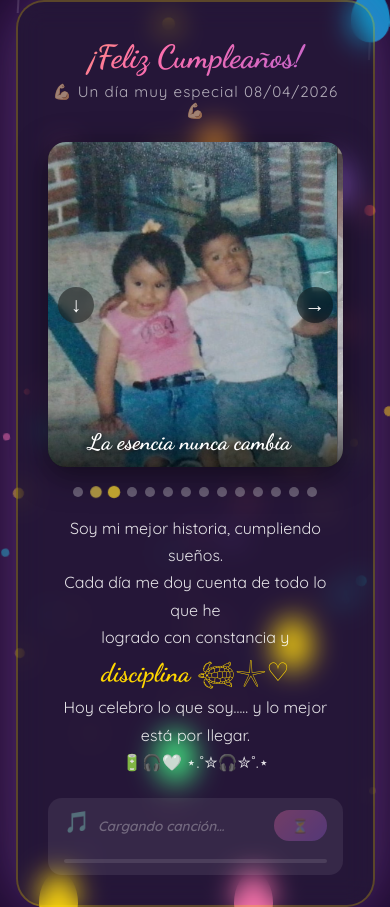
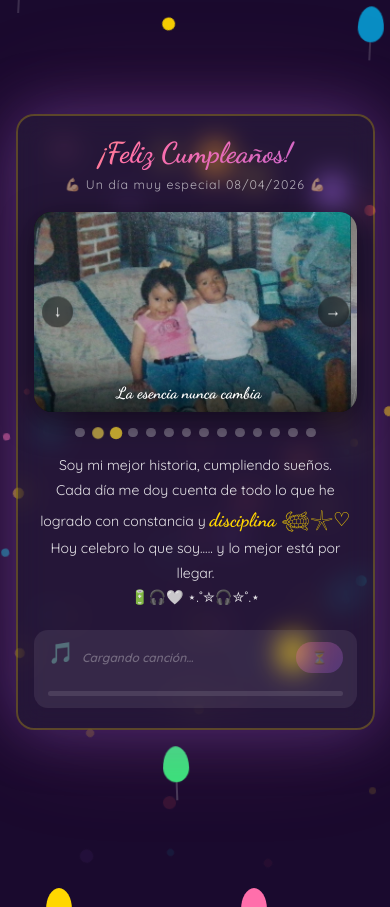
Before and after one commit to Fernanda22gl/Happy-Birthday-Mafer, a plain HTML site: page index.html in a window 390 px wide. After the commit the page ends 844 px from the top, so only its background shows below. Drawn offline with Linux system fonts and the light colour scheme.

Commit message:
Refactor CSS styles for responsiveness and clarity

```diff
--- a/index.html
+++ b/index.html
@@ -8,13 +8,16 @@
   <style>
     *, *::before, *::after { box-sizing: border-box; margin: 0; padding: 0; }
     :root { --gold:#FFD700; --pink:#FF6FAB; --purple:#9B5DE5; --dark:#1a0a2e; }
+    html { scroll-behavior: smooth; }
     body {
       background: var(--dark);
       font-family: 'Quicksand', sans-serif;
       min-height: 100vh;
       display: flex; flex-direction: column;
       align-items: center; justify-content: center;
-      overflow: hidden;
+      overflow-x: hidden;
+      overflow-y: auto;
+      padding: 20px 12px;
     }
     .confetti-wrap { position:fixed; inset:0; pointer-events:none; z-index:0; }
     .dot { position:absolute; top:-20px; border-radius:50%; animation:fall linear infinite; opacity:0.85; }
@@ -34,11 +37,15 @@
       position:relative; z-index:1;
       background:rgba(255,255,255,0.05);
       backdrop-filter:blur(14px);
+      -webkit-backdrop-filter:blur(14px);
       border:2px solid rgba(255,215,0,0.25);
-      border-radius:28px; padding:36px 30px 30px;
-      max-width:520px; width:92vw; text-align:center;
+      border-radius:28px;
+      padding: clamp(20px, 5vw, 36px) clamp(16px, 4vw, 30px);
+      width: min(92vw, 560px);
+      text-align:center;
       box-shadow:0 0 60px rgba(155,93,229,0.35),0 0 120px rgba(255,111,171,0.15);
       animation:popIn 0.8s cubic-bezier(.34,1.56,.64,1) both;
+      margin: auto;
     }
     @keyframes popIn {
       from { transform:scale(0.5) rotate(-6deg); opacity:0; }
@@ -46,31 +53,32 @@
     }
     h1 {
       font-family:'Dancing Script',cursive;
-      font-size:clamp(2rem,8vw,3.4rem);
+      font-size:clamp(1.8rem,7vw,3.4rem);
       background:linear-gradient(135deg,var(--gold),var(--pink),var(--purple));
       -webkit-background-clip:text; -webkit-text-fill-color:transparent;
       background-clip:text; background-size:200%;
       animation:shimmer 3s linear infinite; margin-bottom:6px;
+      line-height:1.2;
     }
     @keyframes shimmer {
       0%  { background-position:0% 50%; }
       50% { background-position:100% 50%; }
       100%{ background-position:0% 50%; }
     }
-    .subtitle { color:rgba(255,255,255,0.65); font-size:0.95rem; margin-bottom:22px; letter-spacing:1px; }
+    .subtitle { color:rgba(255,255,255,0.65); font-size:clamp(0.78rem,2.5vw,0.95rem); margin-bottom:20px; letter-spacing:1px; }
     .carousel-wrap {
       position:relative; border-radius:18px; overflow:hidden;
-      margin-bottom:20px; box-shadow:0 8px 32px rgba(0,0,0,0.5); background:#111;
+      margin-bottom:16px; box-shadow:0 8px 32px rgba(0,0,0,0.5); background:#111;
     }
     .carousel { display:flex; transition:transform 0.6s cubic-bezier(.77,0,.18,1); }
-    .slide { min-width:100%; height:325px; display:flex; align-items:center; justify-content:center; flex-direction:column; position:relative; overflow:hidden; }
+    .slide { min-width:100%; height:clamp(200px,45vw,325px); display:flex; align-items:center; justify-content:center; flex-direction:column; position:relative; overflow:hidden; }
     .slide img { width:100%; height:100%; object-fit:cover; display:block; }
     .slide .caption {
       position:absolute; bottom:0; left:0; right:0;
-      font-family:'Dancing Script',cursive; font-size:1.4rem; color:#fff;
+      font-family:'Dancing Script',cursive; font-size:clamp(1rem,3.5vw,1.4rem); color:#fff;
       text-shadow:0 2px 8px rgba(0,0,0,0.8);
       background:linear-gradient(transparent,rgba(0,0,0,0.65));
-      padding:28px 16px 12px;
+      padding:28px 16px 10px;
     }
     .slide-placeholder {
       width:100%; height:100%;
@@ -83,45 +91,51 @@
     .arrow {
       position:absolute; top:50%; transform:translateY(-50%);
       background:rgba(0,0,0,0.45); border:none; color:#fff;
-      font-size:1.3rem; width:36px; height:36px; border-radius:50%;
-      cursor:pointer; z-index:10; display:flex; align-items:center; justify-content:center;
+      font-size:clamp(1rem,3vw,1.3rem);
+      width:clamp(30px,8vw,38px); height:clamp(30px,8vw,38px);
+      border-radius:50%; cursor:pointer; z-index:10;
+      display:flex; align-items:center; justify-content:center;
       backdrop-filter:blur(6px); transition:background 0.2s;
+      -webkit-tap-highlight-color:transparent;
     }
     .arrow:hover { background:rgba(255,255,255,0.25); }
-    .arrow.left  { left:10px; }
-    .arrow.right { right:10px; }
-    .dots { display:flex; justify-content:center; gap:8px; margin-bottom:18px; }
+    .arrow.left  { left:8px; }
+    .arrow.right { right:8px; }
+    .dots { display:flex; justify-content:center; gap:8px; margin-bottom:16px; flex-wrap:wrap; }
     .dot-btn {
-      width:10px; height:10px; border-radius:50%;
+      width:clamp(8px,2.5vw,11px); height:clamp(8px,2.5vw,11px); border-radius:50%;
       background:rgba(255,255,255,0.3); border:none; cursor:pointer;
       transition:background 0.3s, transform 0.3s;
+      -webkit-tap-highlight-color:transparent;
     }
     .dot-btn.active { background:var(--gold); transform:scale(1.4); }
-    .message { color:rgba(255,255,255,0.88); font-size:1rem; line-height:1.7; padding:0 10px; margin-bottom:22px; }
-    .name { font-family:'Dancing Script',cursive; font-size:1.6rem; color:var(--gold); }
+    .message { color:rgba(255,255,255,0.88); font-size:clamp(0.88rem,2.8vw,1.05rem); line-height:1.75; padding:0 4px; margin-bottom:20px; }
+    .name { font-family:'Dancing Script',cursive; font-size:clamp(1.2rem,4vw,1.6rem); color:var(--gold); }
     .music-bar {
       display:flex; align-items:center; gap:10px;
       background:rgba(255,255,255,0.08); border-radius:14px;
-      padding:12px 16px; flex-wrap:wrap;
+      padding:12px 14px; flex-wrap:wrap;
     }
     .music-info { display:flex; align-items:center; gap:8px; flex:1; min-width:0; }
-    .music-icon { font-size:1.3rem; animation:bounce 1s infinite alternate; }
+    .music-icon { font-size:1.3rem; animation:bounce 1s infinite alternate; flex-shrink:0; }
     @keyframes bounce { from{transform:translateY(0);} to{transform:translateY(-5px);} }
-    .music-title { color:rgba(255,255,255,0.9); font-size:0.85rem; font-weight:600; white-space:nowrap; overflow:hidden; text-overflow:ellipsis; max-width:190px; }
+    .music-title { color:rgba(255,255,255,0.9); font-size:clamp(0.75rem,2.5vw,0.85rem); font-weight:600; white-space:nowrap; overflow:hidden; text-overflow:ellipsis; max-width:min(190px,40vw); }
     .music-title.no-song { color:rgba(255,255,255,0.3); font-style:italic; }
     .play-btn {
       background:linear-gradient(135deg,var(--pink),var(--purple));
-      border:none; color:#fff; border-radius:50px; padding:7px 18px;
-      cursor:pointer; font-family:'Quicksand',sans-serif; font-weight:600; font-size:0.85rem;
+      border:none; color:#fff; border-radius:50px;
+      padding:clamp(6px,2vw,8px) clamp(12px,4vw,18px);
+      cursor:pointer; font-family:'Quicksand',sans-serif; font-weight:600;
+      font-size:clamp(0.78rem,2.5vw,0.88rem);
       transition:opacity 0.2s, transform 0.2s; white-space:nowrap;
+      -webkit-tap-highlight-color:transparent;
     }
     .play-btn:hover { opacity:0.85; transform:scale(1.05); }
     .play-btn:disabled { opacity:0.3; cursor:not-allowed; transform:none; }
-    .progress-wrap { width:100%; height:4px; background:rgba(255,255,255,0.1); border-radius:2px; margin-top:8px; cursor:pointer; }
-    .progress-bar { height:100%; background:linear-gradient(90deg,var(--pink),var(--gold)); border-radius:2px; width:0%; transition:width 0.4s linear; }
+    .progress-wrap { width:100%; height:5px; background:rgba(255,255,255,0.1); border-radius:3px; margin-top:8px; cursor:pointer; }
+    .progress-bar { height:100%; background:linear-gradient(90deg,var(--pink),var(--gold)); border-radius:3px; width:0%; transition:width 0.4s linear; }
     .instructions {
-      margin-top:18px;
-      background:rgba(255,215,0,0.06);
+      margin-top:18px; background:rgba(255,215,0,0.06);
       border:1px solid rgba(255,215,0,0.18);
       border-radius:14px; padding:16px 18px; text-align:left;
     }
@@ -129,10 +143,9 @@
     .instructions ol { color:rgba(255,255,255,0.6); font-size:0.78rem; line-height:1.9; padding-left:18px; }
     .instructions code { background:rgba(255,255,255,0.1); padding:1px 6px; border-radius:4px; color:var(--pink); font-size:0.76rem; }
     .instructions strong { color:rgba(255,255,255,0.85); }
-
     .cake {
-      font-size: 4.5rem;
-      margin-bottom: 22px;
+      font-size: clamp(3rem,10vw,4.5rem);
+      margin-bottom: 18px;
       display: inline-block;
       animation: wiggle 2.2s ease-in-out infinite;
     }
@@ -142,6 +155,15 @@
       40%      { transform: rotate(8deg);  }
       60%      { transform: rotate(-4deg); }
       80%      { transform: rotate(4deg);  }
+    }
+    /* móvil pequeño */
+    @media (max-width: 400px) {
+      .card { border-radius: 18px; }
+      .balloons .balloon { width: 26px; height: 36px; }
+    }
+    /* PC */
+    @media (min-width: 768px) {
+      body { padding: 32px 24px; }
     }
   </style>
 </head>
@@ -449,6 +471,15 @@ function goTo(n) {
 function move(dir) { goTo(cur + dir); }
 setInterval(() => move(1), 2500);
 
+// ── SWIPE táctil ──────────────────────────────────────
+let touchStartX = 0;
+const carouselEl = document.getElementById('carousel');
+carouselEl.addEventListener('touchstart', e => { touchStartX = e.touches[0].clientX; }, { passive:true });
+carouselEl.addEventListener('touchend',   e => {
+  const diff = touchStartX - e.changedTouches[0].clientX;
+  if (Math.abs(diff) > 40) move(diff > 0 ? 1 : -1);
+}, { passive:true });
+
 // ── CONFETTI ──────────────────────────────────────────
 const colors = ['#FFD700','#FF6FAB','#9B5DE5','#00F5FF','#FF4E50','#F9D423'];
 const cWrap  = document.getElementById('confetti');
```
